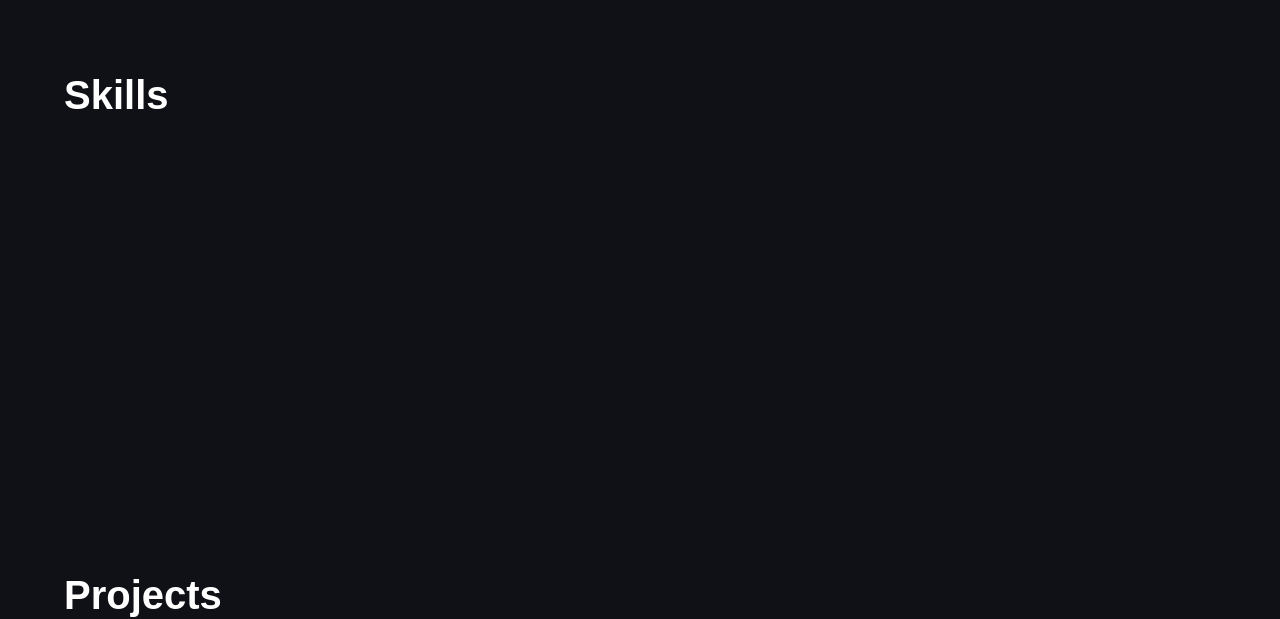
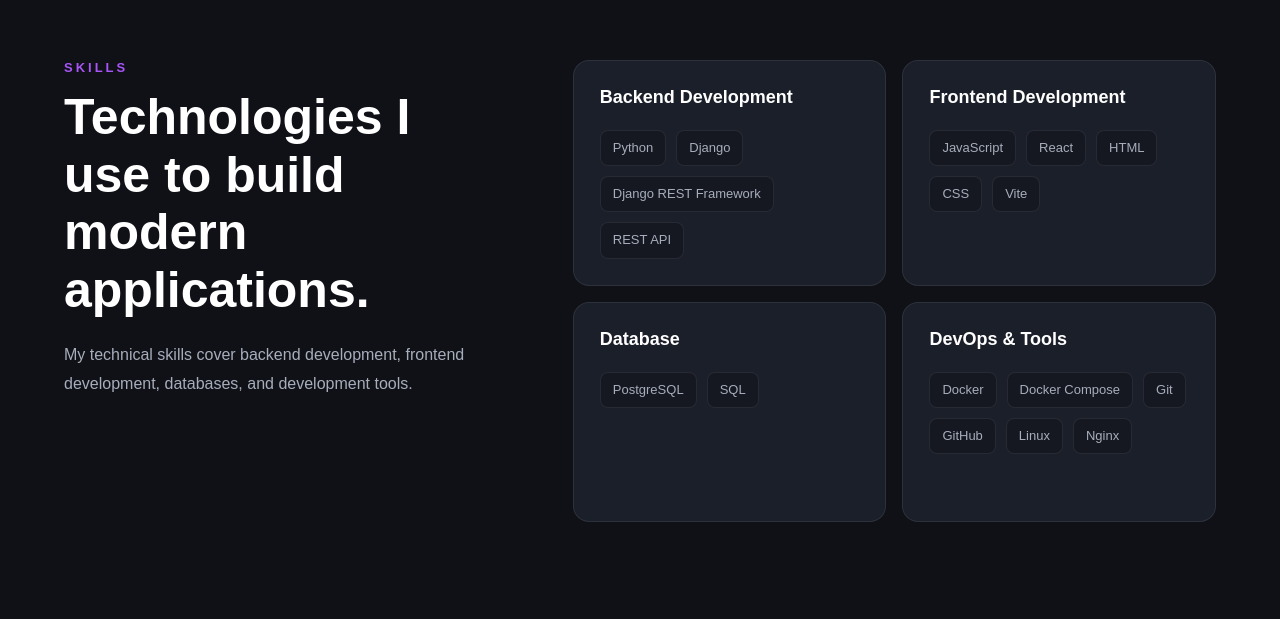
Before and after one commit to alimohebbise/alimohebbise.ir, a React (Vite) app: page / in a window 1280 px wide. Shown: the part 1679-2298 px from the top of the page. Built offline with nearby package versions, Linux system fonts and the light colour scheme.

Commit message:
Build skills section

```diff
--- a/src/App.jsx
+++ b/src/App.jsx
@@ -2,6 +2,7 @@
 import Header from './components/Header'
 import Hero from './components/Hero'
 import About from './components/About'
+import Skills from './components/Skills'
 
 function App() {
   const [theme, setTheme] = useState('dark')
@@ -15,9 +16,7 @@
 
         <About />
 
-        <section id="skills">
-          <h2>Skills</h2>
-        </section>
+        <Skills />
 
         <section id="projects">
           <h2>Projects</h2>
--- /dev/null
+++ b/src/components/Skills.jsx
@@ -0,0 +1,76 @@
+function Skills() {
+  return (
+    <section className="skills-section" id="skills">
+      <div className="skills-container">
+
+        <div className="skills-heading">
+          <p className="section-label">Skills</p>
+
+          <h2>
+            Technologies I use to build modern applications.
+          </h2>
+
+          <p>
+            My technical skills cover backend development, frontend
+            development, databases, and development tools.
+          </p>
+        </div>
+
+        <div className="skills-grid">
+
+          <div className="skill-category">
+            <h3>Backend Development</h3>
+
+            <div className="skill-list">
+              <span>Python</span>
+              <span>Django</span>
+              <span>Django REST Framework</span>
+              <span>REST API</span>
+            </div>
+          </div>
+
+
+          <div className="skill-category">
+            <h3>Frontend Development</h3>
+
+            <div className="skill-list">
+              <span>JavaScript</span>
+              <span>React</span>
+              <span>HTML</span>
+              <span>CSS</span>
+              <span>Vite</span>
+            </div>
+          </div>
+
+
+          <div className="skill-category">
+            <h3>Database</h3>
+
+            <div className="skill-list">
+              <span>PostgreSQL</span>
+              <span>SQL</span>
+            </div>
+          </div>
+
+
+          <div className="skill-category">
+            <h3>DevOps & Tools</h3>
+
+            <div className="skill-list">
+              <span>Docker</span>
+              <span>Docker Compose</span>
+              <span>Git</span>
+              <span>GitHub</span>
+              <span>Linux</span>
+              <span>Nginx</span>
+            </div>
+          </div>
+
+        </div>
+
+      </div>
+    </section>
+  )
+}
+
+export default Skills
--- a/src/styles/global.css
+++ b/src/styles/global.css
@@ -451,3 +451,162 @@
     grid-template-columns: 1fr;
   }
 }
+
+/* ========================================
+   SKILLS SECTION
+   ======================================== */
+
+.skills-section {
+  max-width: 1200px;
+  margin: 0 auto;
+  padding: 120px 24px;
+}
+
+.skills-container {
+  display: grid;
+  grid-template-columns: 0.8fr 1.2fr;
+  gap: 80px;
+  align-items: start;
+}
+
+.skills-heading {
+  position: sticky;
+  top: 120px;
+}
+
+.skills-heading h2 {
+  max-width: 430px;
+  margin: 0 0 22px;
+
+  font-size: clamp(32px, 5vw, 50px);
+  line-height: 1.15;
+
+  color: var(--text-primary);
+}
+
+.skills-heading > p:last-child {
+  max-width: 430px;
+
+  margin: 0;
+
+  font-size: 16px;
+  line-height: 1.8;
+
+  color: var(--text-secondary);
+}
+
+.skills-grid {
+  display: grid;
+  grid-template-columns: repeat(2, 1fr);
+  gap: 16px;
+}
+
+.skill-category {
+  min-height: 220px;
+
+  padding: 26px;
+
+  background: var(--bg-card);
+
+  border: 1px solid var(--border);
+  border-radius: 16px;
+
+  transition:
+    transform 0.25s ease,
+    border-color 0.25s ease,
+    background-color 0.25s ease,
+    box-shadow 0.25s ease;
+}
+
+.skill-category:hover {
+  transform: translateY(-5px);
+
+  border-color: var(--accent);
+
+  box-shadow:
+    0 12px 30px rgba(0, 0, 0, 0.12);
+}
+
+.skill-category h3 {
+  margin: 0 0 22px;
+
+  font-size: 18px;
+  font-weight: 700;
+
+  color: var(--text-primary);
+}
+
+.skill-list {
+  display: flex;
+  flex-wrap: wrap;
+  gap: 10px;
+}
+
+.skill-list span {
+  display: inline-flex;
+  align-items: center;
+
+  padding: 8px 12px;
+
+  border: 1px solid var(--border);
+  border-radius: 8px;
+
+  background: var(--bg-secondary);
+
+  font-size: 13px;
+  line-height: 1.4;
+
+  color: var(--text-secondary);
+
+  transition:
+    color 0.2s ease,
+    border-color 0.2s ease,
+    background-color 0.2s ease;
+}
+
+.skill-list span:hover {
+  color: var(--accent);
+
+  border-color: var(--accent);
+
+  background: var(--bg-card);
+}
+
+
+/* ========================================
+   SKILLS RESPONSIVE
+   ======================================== */
+
+@media (max-width: 800px) {
+  .skills-section {
+    padding: 90px 20px;
+  }
+
+  .skills-container {
+    grid-template-columns: 1fr;
+    gap: 45px;
+  }
+
+  .skills-heading {
+    position: static;
+  }
+
+  .skills-heading h2 {
+    max-width: 600px;
+  }
+
+  .skills-heading > p:last-child {
+    max-width: 600px;
+  }
+}
+
+
+@media (max-width: 560px) {
+  .skills-grid {
+    grid-template-columns: 1fr;
+  }
+
+  .skill-category {
+    min-height: auto;
+  }
+}
```
